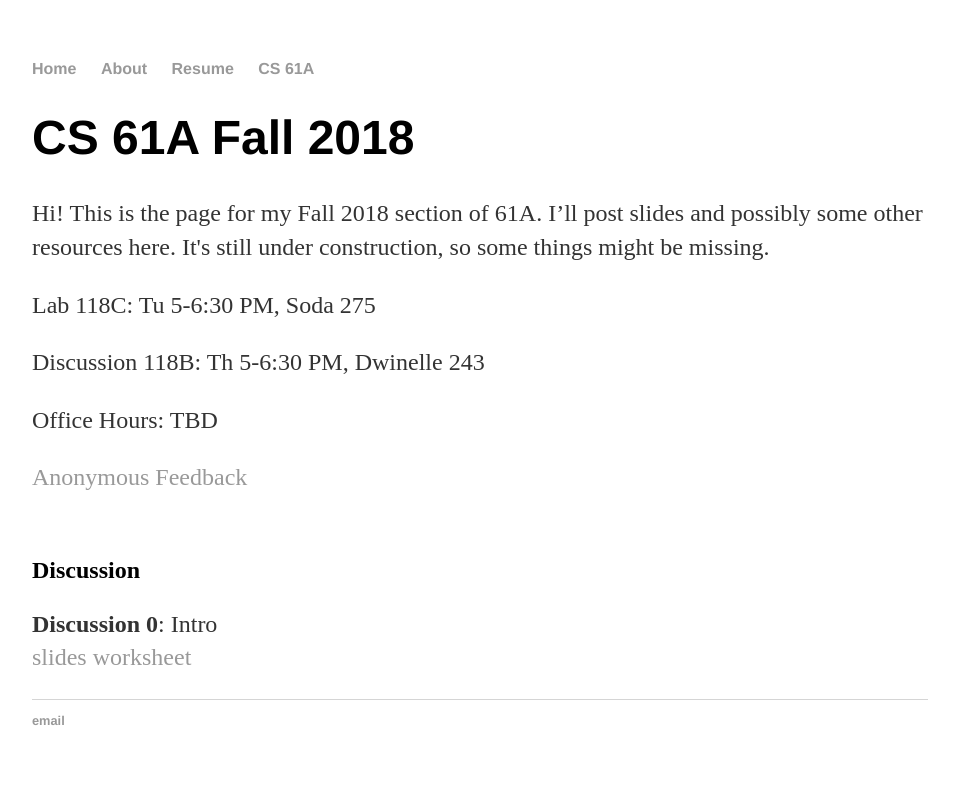
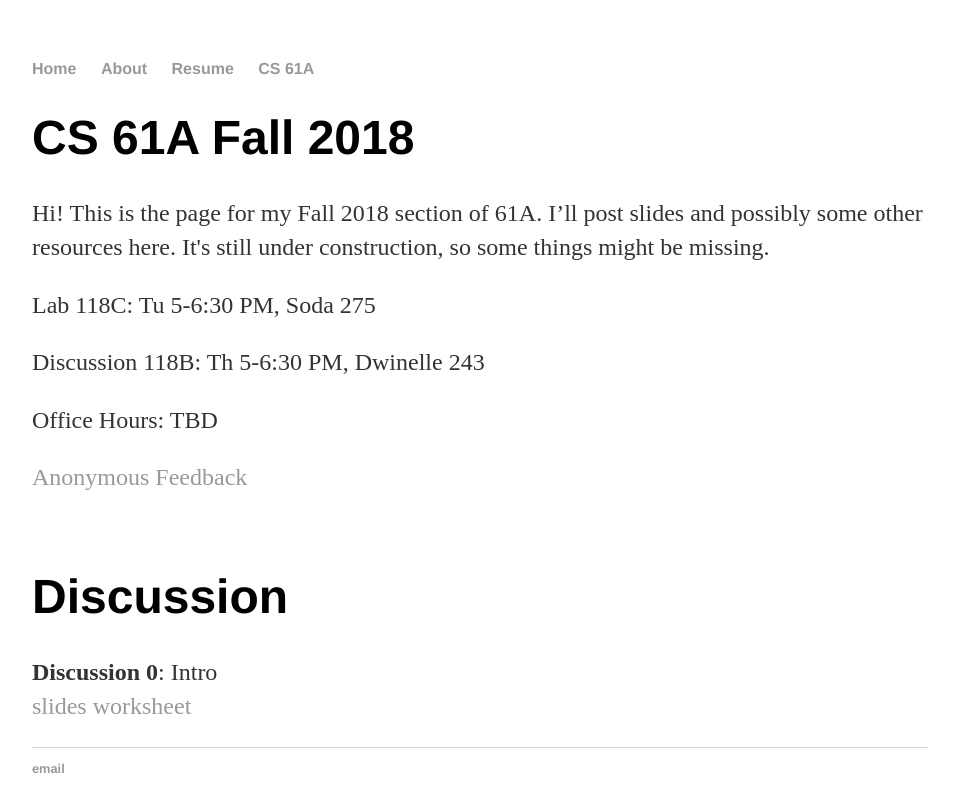
Before and after one commit to charleshong3/charleshong3.github.io, a Jekyll site: the page built from 61a/index.html, in a window 1280 px wide. Shown: the top 812 px of the page, without its empty margins (160-1119 px from the left). Built offline with Jekyll 4.4.1, drawn with Linux system fonts in a browser that asks for light colours.

```diff
--- a/61a/index.html
+++ b/61a/index.html
@@ -19,7 +19,7 @@ title: CS 61A Fall 2018
         <a href="https://links.cs61a.org/charles-feedback">Anonymous Feedback</a>
     </p>
     <ul><br></ul>
-    <h2>Discussion</h2>
+    <h1>Discussion</h1>
     <p>
         <b>Discussion 0</b>: Intro <br>
         <a href="https://docs.google.com/presentation/d/1zarc_eCDHYbsCI8qEab_JzYk1o7V6hTbvlA52ti6E4Q/edit?usp=sharing">slides</a>
```
